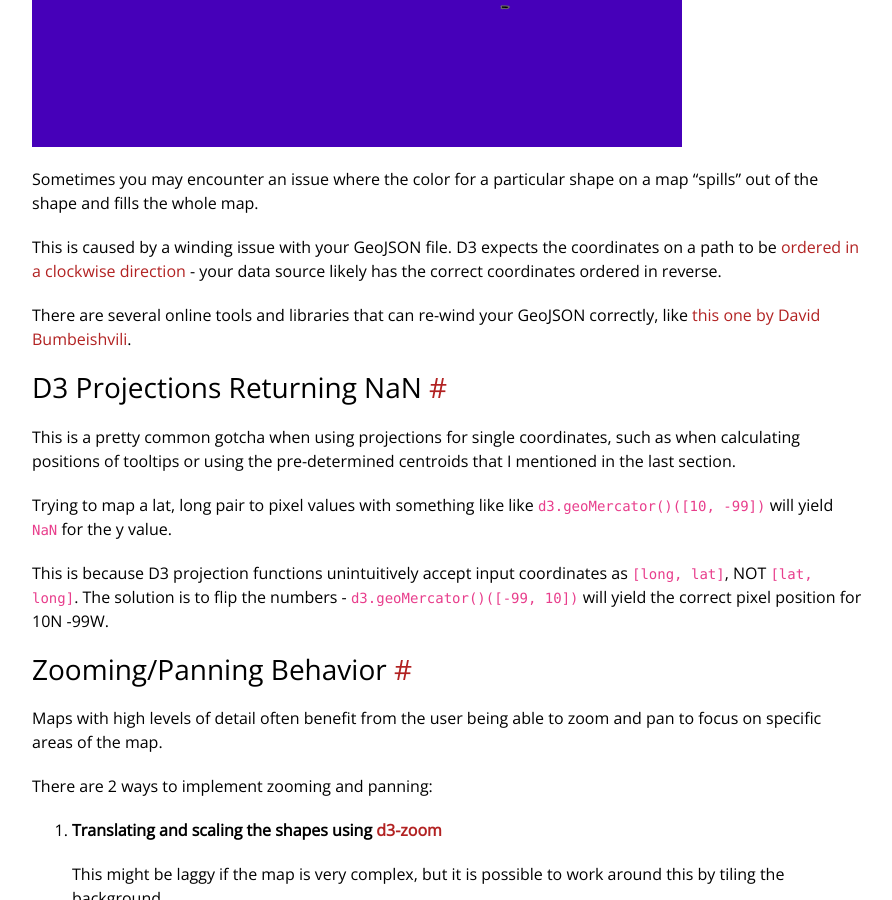
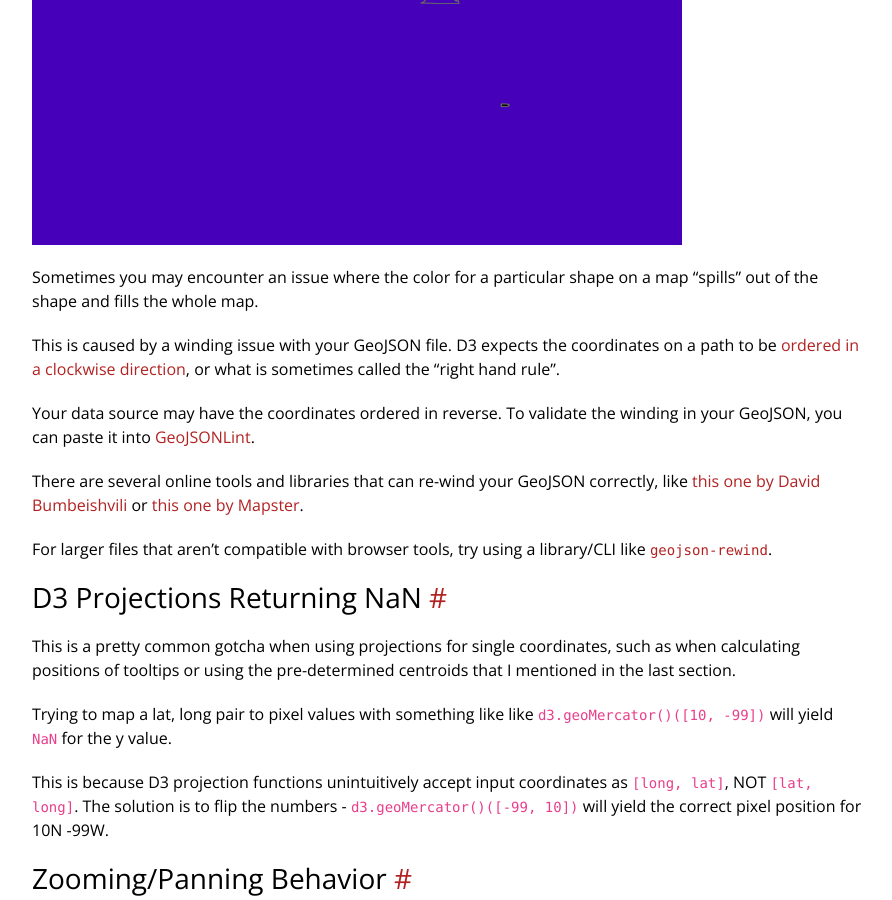
Before and after one commit to yangdanny97/yangdanny97.github.io, a Jekyll site: the page built from _posts/2019-08-24-D3-Mapmaking-Tips.md, in a window 1280 px wide and 900 px high, scrolled down 5140 px. Shown: the whole window, without its empty margins (193-1085 px from the left). Built offline with Jekyll 4.4.1, drawn with Linux system fonts in a browser that asks for light colours; comment, search, counter and statistics services are not loaded; some of the changed text lies outside the part shown.

Commit message:
update map post

```diff
--- a/_posts/2019-08-24-D3-Mapmaking-Tips.md
+++ b/_posts/2019-08-24-D3-Mapmaking-Tips.md
@@ -26,6 +26,10 @@
 For sourcing historical records like census data and map boundaries for the US, the National Historical GIS Data Finder is your best friend. You have to manually select and download your dataset (it's not a live API to query from), but it has datasets going back hundreds of years, many of which are difficult to source elsewhere.
 
 You can access it here: [NHGIS Data Finder](https://data2.nhgis.org/main)
+
+## Tool; GeoJSONLint
+
+This [handy browser-based tool](https://geojsonlint.com/) can help you preview your GeoJSON and diagnose any issues with its format.
 
 ## Tool: Mapshaper
 
@@ -110,9 +114,13 @@
 
 Sometimes you may encounter an issue where the color for a particular shape on a map "spills" out of the shape and fills the whole map.
 
-This is caused by a winding issue with your GeoJSON file. D3 expects the coordinates on a path to be [ordered in a clockwise direction](https://github.com/d3/d3-geo) - your data source likely has the correct coordinates ordered in reverse.
+This is caused by a winding issue with your GeoJSON file. D3 expects the coordinates on a path to be [ordered in a clockwise direction](https://github.com/d3/d3-geo), or what is sometimes called the "right hand rule".
 
-There are several online tools and libraries that can re-wind your GeoJSON correctly, like [this one by David Bumbeishvili](https://observablehq.com/@bumbeishvili/rewind-geojson).
+Your data source may have the coordinates ordered in reverse. To validate the winding in your GeoJSON, you can paste it into [GeoJSONLint](https://geojsonlint.com/).
+
+There are several online tools and libraries that can re-wind your GeoJSON correctly, like [this one by David Bumbeishvili](https://observablehq.com/@bumbeishvili/rewind-geojson) or [this one by Mapster](https://mapstertech.github.io/mapster-right-hand-rule-fixer/).
+
+For larger files that aren't compatible with browser tools, try using a library/CLI like [`geojson-rewind`](https://pypi.org/project/geojson-rewind/).
 
 ## D3 Projections Returning NaN
 
```
Also changed, not shown: other parts of _posts/2019-08-24-D3-Mapmaking-Tips.md (+1 -1 lines).
